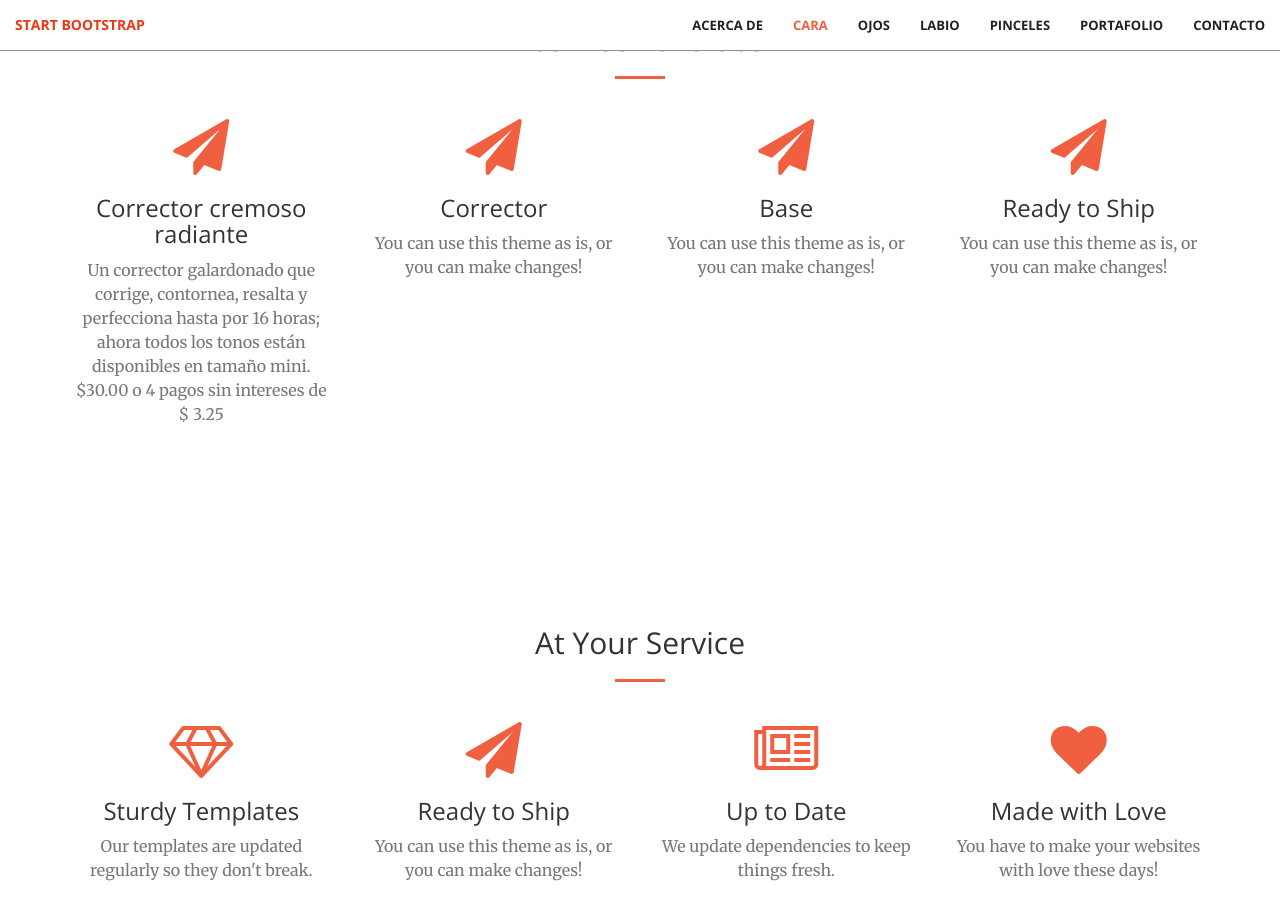
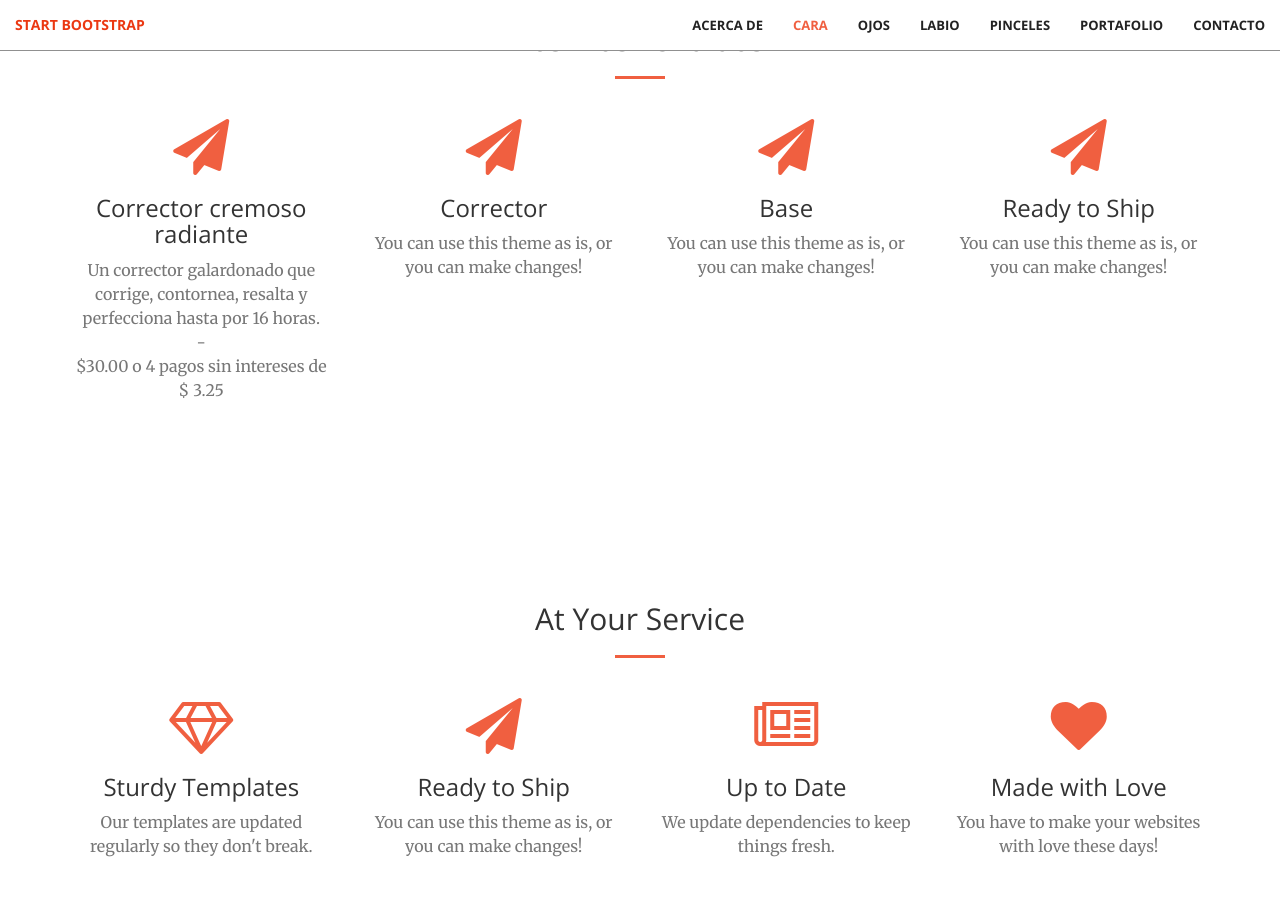
Before and after one commit to KatherineMerchanS/KatherineMerchanS.github.io, a Jekyll site: the page built from index.html, in a window 1280 px wide and 900 px high, scrolled down 1438 px. Built offline with Jekyll 4.4.1, drawn with Linux system fonts in a browser that asks for light colours.

Commit message:
Update cara.html

```diff
--- a/_includes/cara.html
+++ b/_includes/cara.html
@@ -14,7 +14,8 @@
                 <div class="service-box">
                     <i class="fa fa-4x fa-paper-plane wow bounceIn text-primary" data-wow-delay=".1s"></i>
                     <h3>Corrector cremoso radiante</h3>
-                    <p class="text-muted">Un corrector galardonado que corrige, contornea, resalta y perfecciona hasta por 16 horas; ahora todos los tonos están disponibles en tamaño mini.</p>
+                    <p class="text-muted">Un corrector galardonado que corrige, contornea, resalta y perfecciona hasta por 16 horas.</p>
+                    <p class="text-muted">-</p>
                     <p class="text-muted">$30.00 o 4 pagos sin intereses de $ 3.25</p>
                 </div>
             </div>
```
